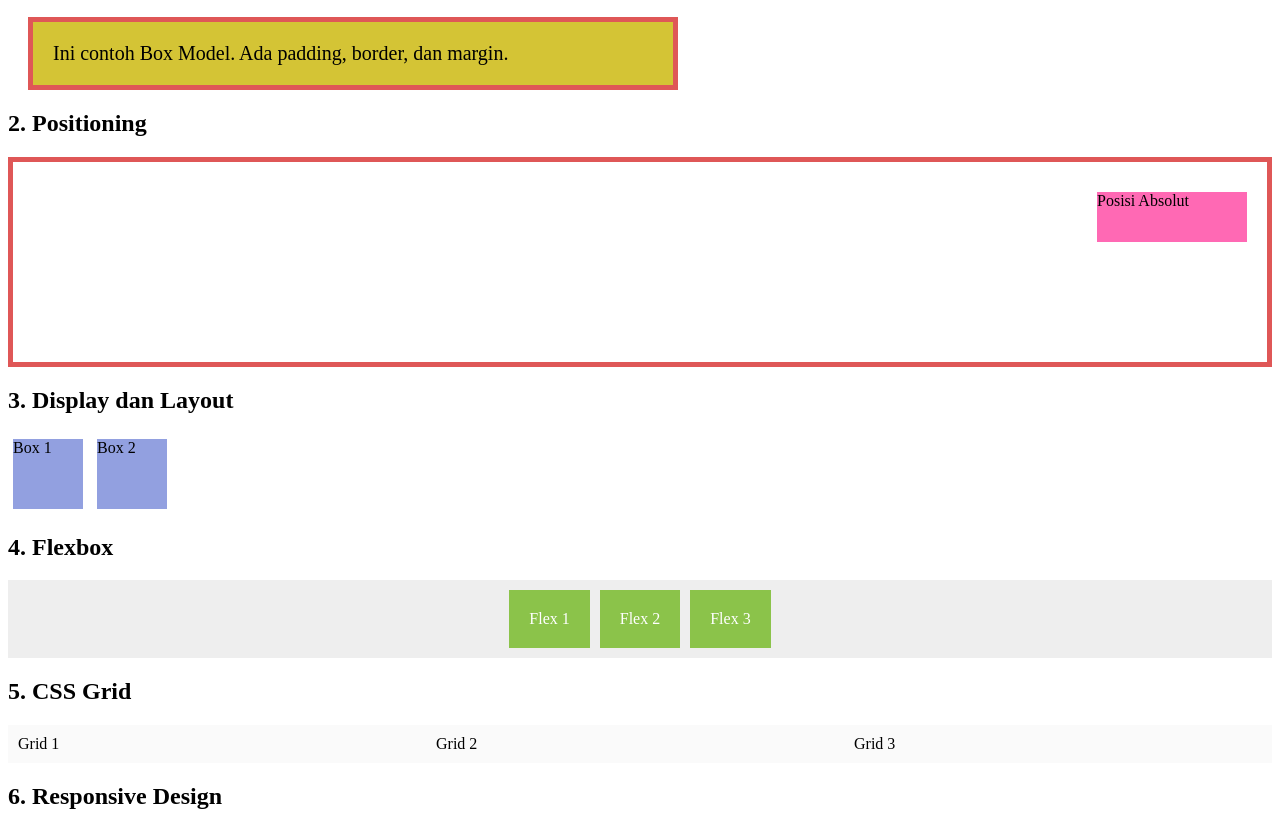
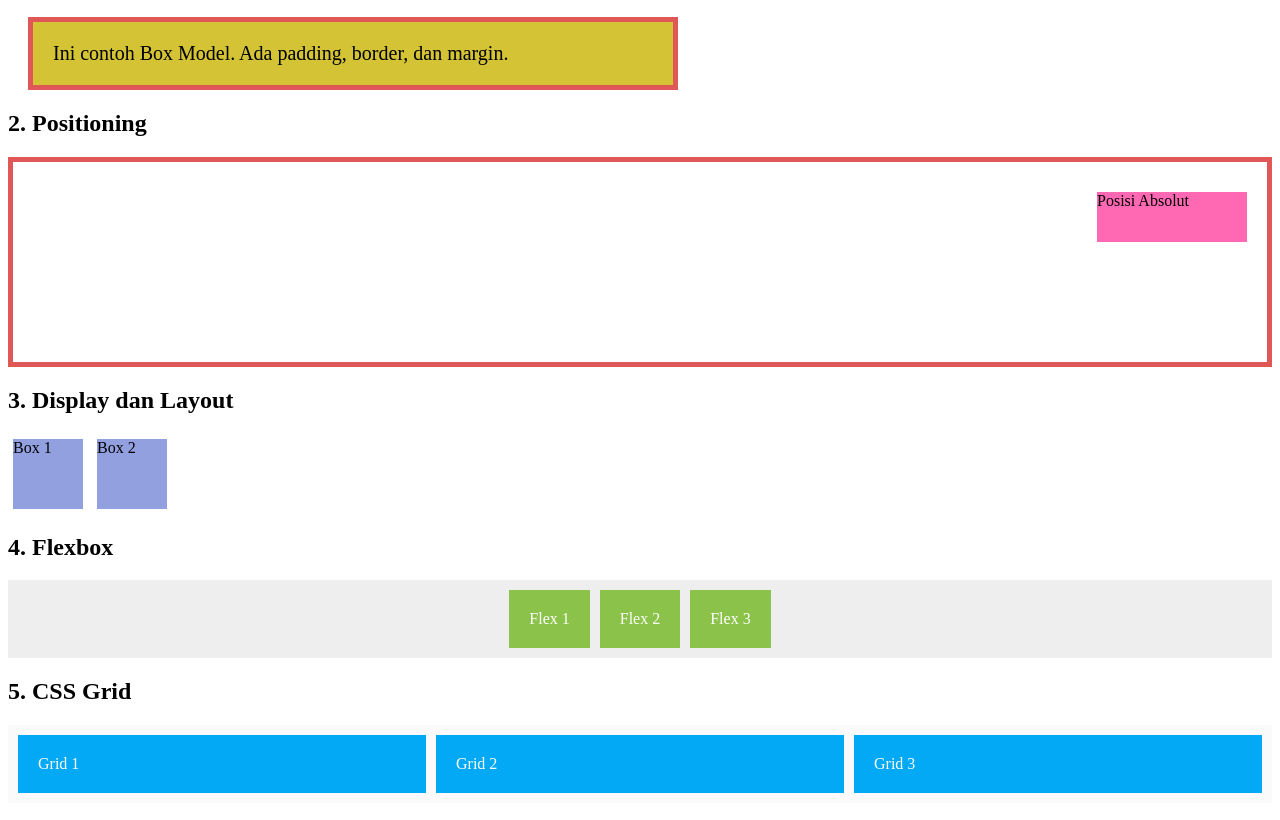
Before and after one commit to HylmiRidzaldy/1124160204-html-css, a plain HTML site: page basic-css/index.html in a window 1280 px wide. Shown: the part 110-930 px from the top of the page. Drawn offline with Linux system fonts and the light colour scheme.

Commit message:
menambahkan grid item

```diff
--- a/basic-css/index.html
+++ b/basic-css/index.html
@@ -58,6 +58,11 @@
       gap: 10px;
       background-color: #fafafa;
       padding: 10px;
+    }
+    .grid-item {
+      background-color: #03a9f4;
+      padding: 20px;
+      color: white;
     }
 
   </style>
```
